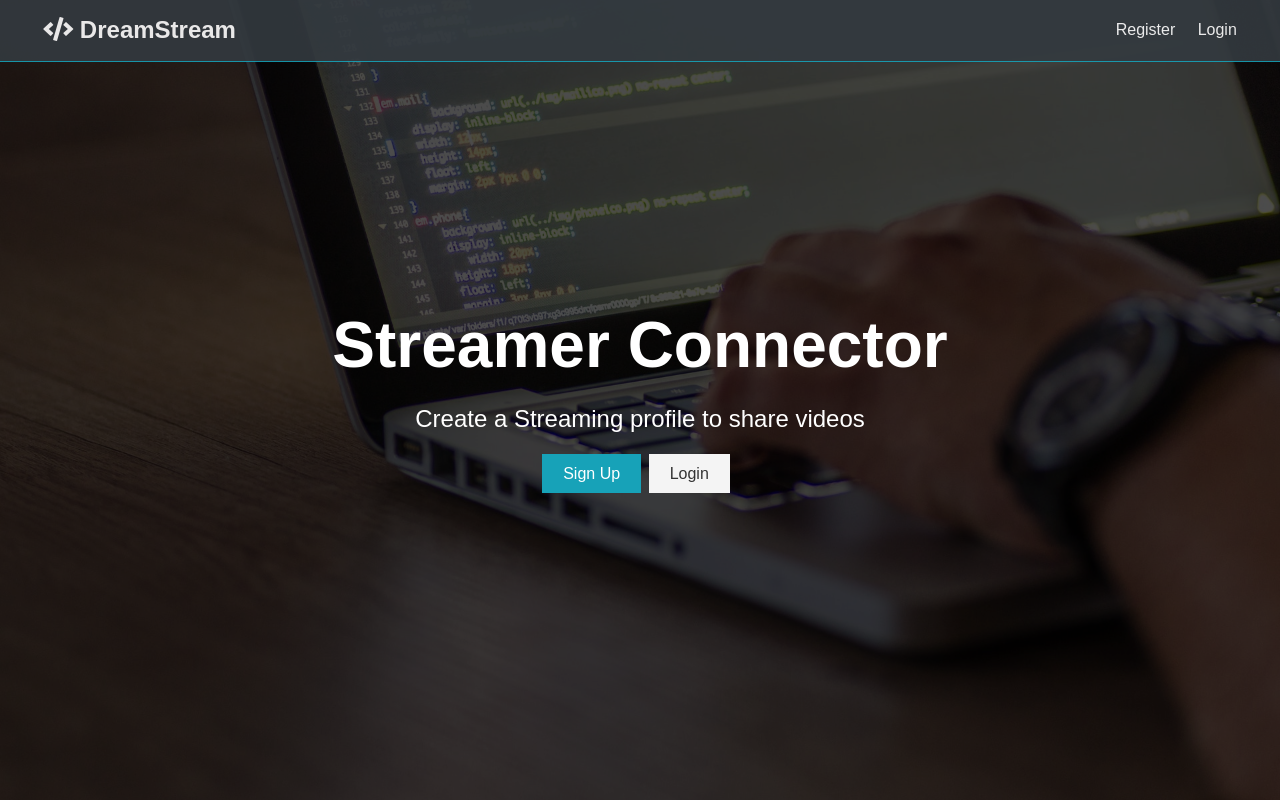
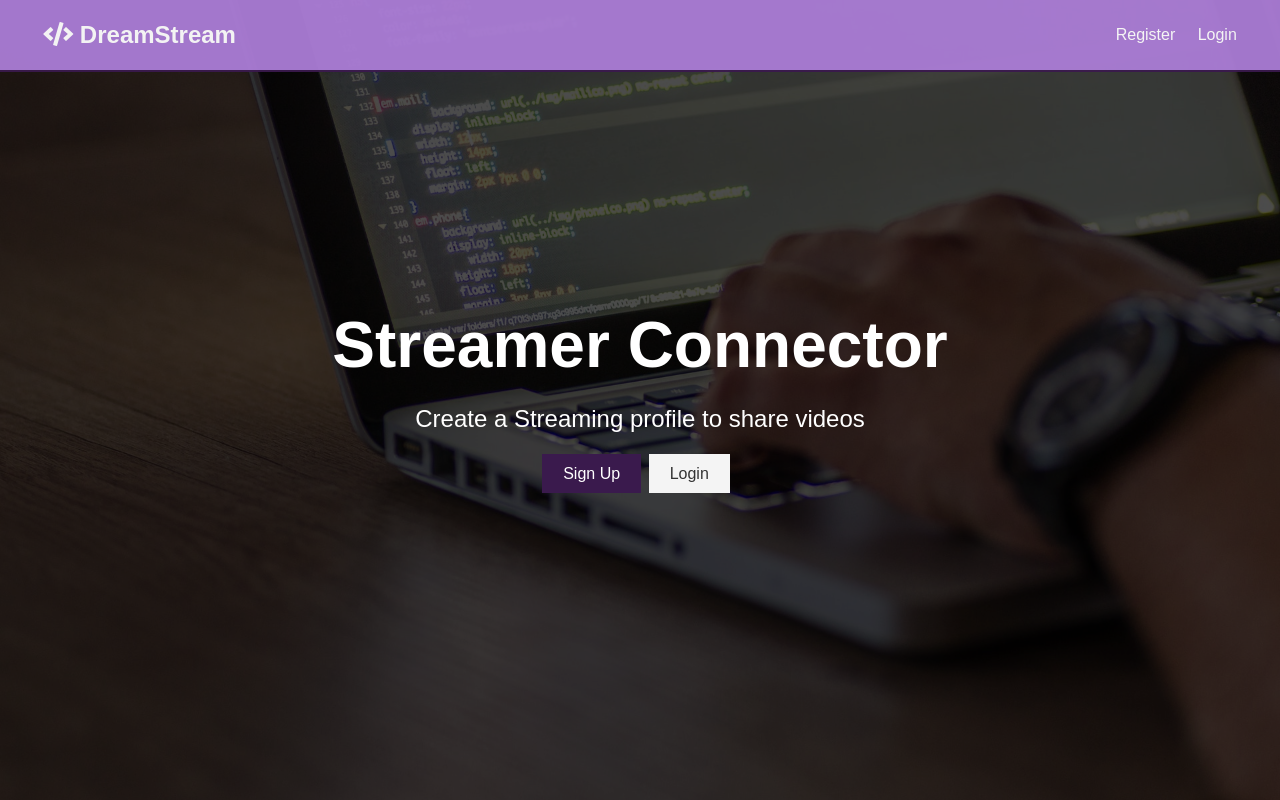
Before and after one commit to millern901/ReactStream, a React (Create React App) app in the folder client/: page / in a window 1280 px wide. Built offline with nearby package versions, Linux system fonts and the light colour scheme; no server answers; the HTML template or start-up script is replaced by a standard one.

Commit message:
Update Navbar CSS

```diff
--- a/client/src/App.css
+++ b/client/src/App.css
@@ -1,7 +1,7 @@
 /* Global Styles */
 :root {
-  --primary-color: #17a2b8;
-  --dark-color: #343a40;
+  --primary-color: #3a1a4d;
+  --dark-color: #ab7dd6;
   --light-color: #f4f4f4;
   --danger-color: #dc3545;
   --success-color: #28a745;
@@ -303,13 +303,13 @@ button {
   display: flex;
   justify-content: space-between;
   align-items: center;
-  padding: 0.7rem 2rem;
+  padding: 1rem 2rem;
   position: fixed;
   z-index: 1;
   width: 100%;
   top: 0;
-  border-bottom: solid 1px var(--primary-color);
-  opacity: 0.9;
+  border-bottom: solid 2px var(--primary-color);
+  opacity: 0.95;
 }
 
 .navbar ul {
@@ -317,7 +317,7 @@ button {
 }
 
 .navbar a {
-  color: #fff;
+  color: rgb(255, 255, 255);
   padding: 0.45rem;
   margin: 0 0.25rem;
 }
```
